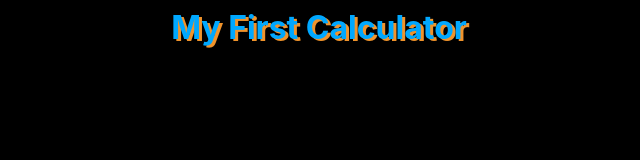
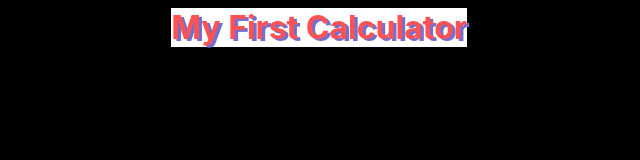
Before and after one commit to awais882s/simple-calculator, a plain HTML site: page index.html in a window 1280 px wide. Shown: the whole page, without its empty margins (321-961 px from the left). Drawn offline with Linux system fonts and the light colour scheme.

Commit message:
update in colors

```diff
--- a/index.css
+++ b/index.css
@@ -6,14 +6,14 @@ body {
 }
 .calclator {
   display: flex;
-  background-color: black;
+  background-color: white;
   justify-content: center;
   align-items: center;
   margin: auto;
-  color: #00a8ff;
+  color: #ff5252;
   font-size: xx-large;
   font-weight: bold;
   font-family: -apple-system, BlinkMacSystemFont, "Segoe UI", Roboto, Oxygen,
     Ubuntu, Cantarell, "Open Sans", "Helvetica Neue", sans-serif;
-    text-shadow: 3px 2px #f0932b;
+    text-shadow: 3px 2px #706fd3;
 }
```
